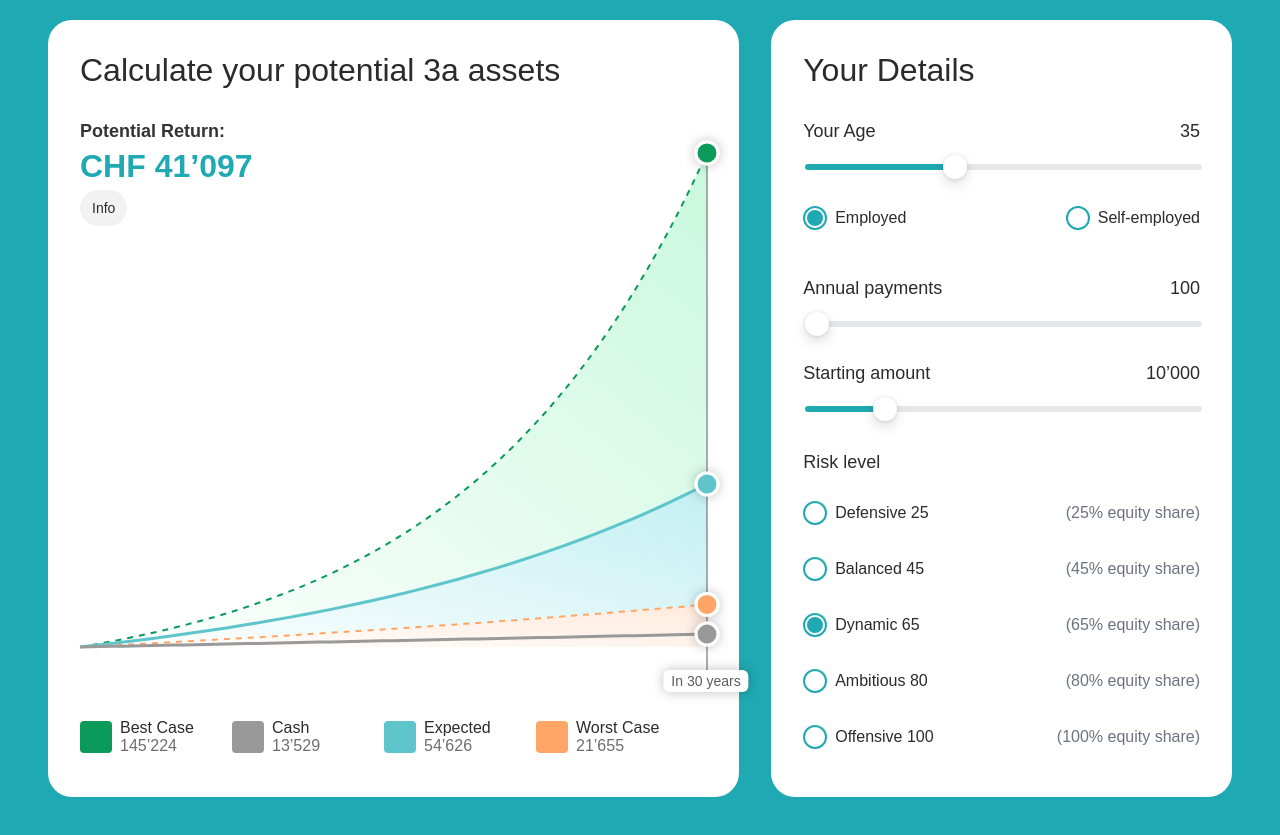
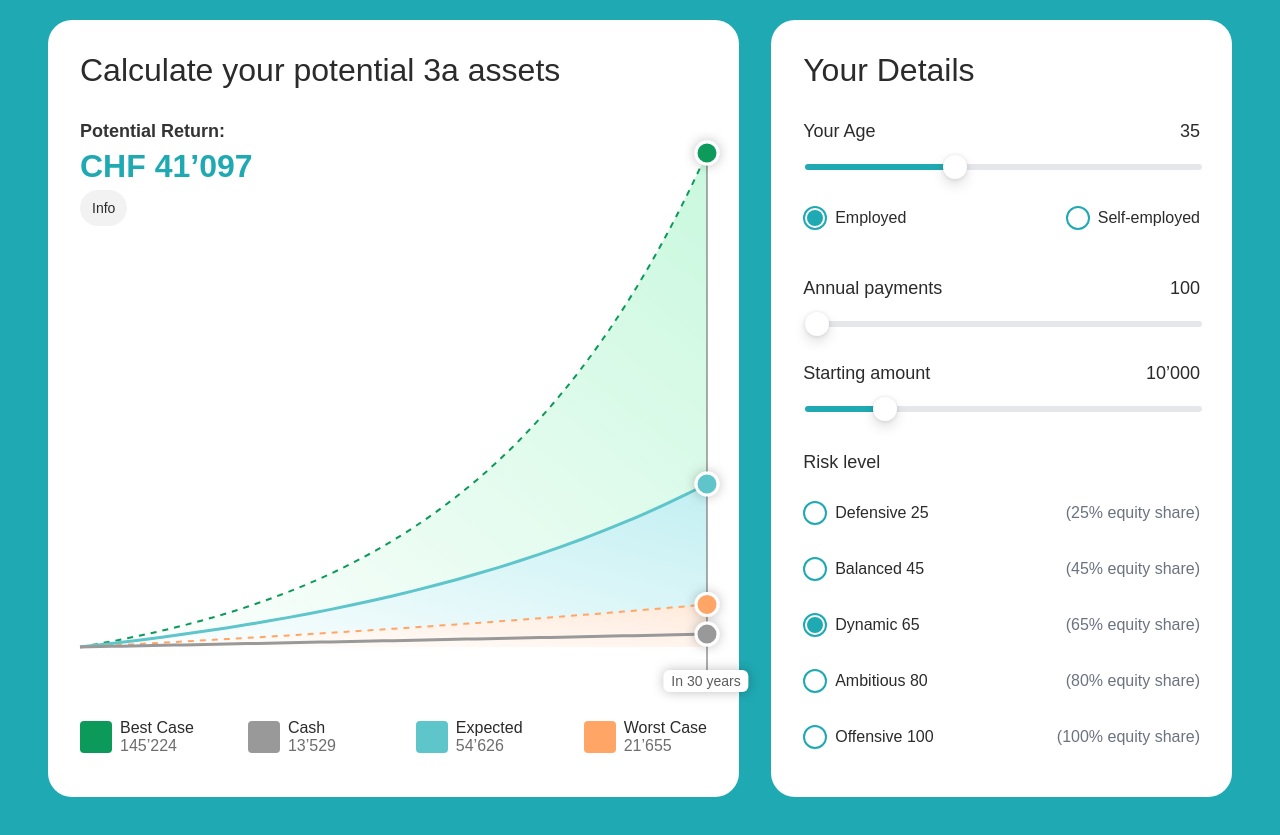
Before and after one commit to kosserin/react-charts-app, a React (Create React App) app: page / in a window 1280 px wide. Shown: the part 880-1715 px from the top of the page. Built offline with nearby package versions, Linux system fonts and the light colour scheme; the HTML template or start-up script is replaced by a standard one.

Commit message:
fix: set different aspect ratios for different screens and add space between for legend

```diff
--- a/src/Chart.tsx
+++ b/src/Chart.tsx
@@ -807,10 +807,11 @@ export default function PortfolioSimulator() {
             <div
                 style={{
                     marginTop: "0px",
-                    display: isMobile ? "grid" : "flex",
-                    flexWrap: isMobile ? undefined : "wrap",
-                    gap: isSmallScreen ? 8 : 32,
-                    gridTemplateColumns: isMobile ? "repeat(2, 1fr)" : undefined,
+                    display: width < 1200 ? "grid" : "flex",
+                    flexWrap: width < 1200 ? undefined : "wrap",
+                    justifyContent: "space-between",
+                    gap: isSmallScreen ? 0 : 8,
+                    gridTemplateColumns: width < 1200 ? "repeat(2, 1fr)" : undefined,
                 }}
             >
                 {payload.map(
@@ -1036,8 +1037,7 @@ function CircleWithShadow({ cx, cy, fill }: { cx: number | undefined, cy: number
                             {/* TODO: Add some popup for info button click */}
                             <button onClick={() => alert('asaa')} style={{ backgroundColor: "rgba(0, 0, 0, 0.05)", border: "none", cursor: "pointer", borderRadius: 100, height: 36, paddingInline: 12, fontSize: 14, fontFamily: FONTS.semibold, lineHeight: 1, color: COLORS.text }}>{t.info}</button>
                         </div>
-
-                        <div style={{aspectRatio: isMobile ? 0.8 : undefined, height: isMobile ? undefined : "100%"}}>
+                        <div style={{aspectRatio: isSmallScreen ? 0.65 : isMobile ? 0.9 : undefined, height: isMobile ? undefined : "100%"}}>
                         <ResponsiveContainer ref={chartRef} width="100%" height="100%" initialDimension={{ width: 250, height: 250 }}>
                             <AreaChart
                                 data={data}
```
